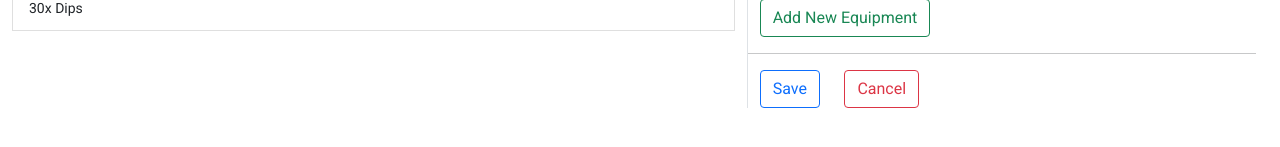
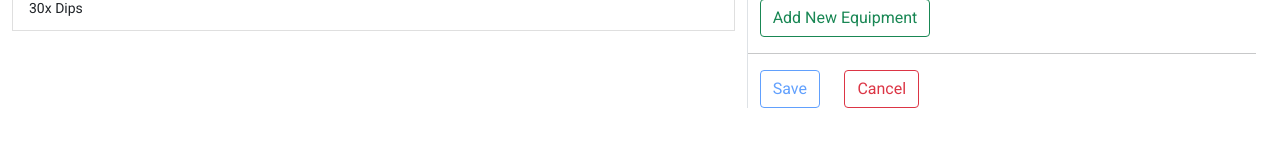
Before and after one commit to knightSarai/knights-gyms, an Angular app: page /workouts/new in a window 1280 px wide. Shown: the part 297-444 px from the top of the page. Built offline with nearby package versions, Linux system fonts and the light colour scheme.

Commit message:
Add workout form validation

```diff
--- a/src/app/workouts/workout-edit/workout-edit.component.html
+++ b/src/app/workouts/workout-edit/workout-edit.component.html
@@ -70,10 +70,14 @@
       <div class="row mt-3">
         <hr>
         <div class="col-md-2">
-          <button type="submit" class="btn btn-outline-primary">Save</button>
+          <button
+            type="submit"
+            class="btn btn-outline-primary"
+            [disabled]="!workoutForm.valid"
+          >Save</button>
         </div>
         <div class="col-md-2">
-          <button type="submit" class="btn btn-outline-danger">Cancel</button>
+          <button class="btn btn-outline-danger">Cancel</button>
        </div>
       </div>
     </div>
--- a/src/app/workouts/workout-edit/workout-edit.component.ts
+++ b/src/app/workouts/workout-edit/workout-edit.component.ts
@@ -2,7 +2,7 @@ import {Component, OnInit} from '@angular/core';
 import {WorkoutService} from "../workout.service";
 import {ActivatedRoute} from "@angular/router";
 import {Workout} from "@models/workouts.model";
-import { FormArray, FormControl,  FormControlName,  FormGroup } from '@angular/forms';
+import { FormArray, FormControl, FormGroup, Validators } from '@angular/forms';
 import { formatDate } from '@angular/common'
 import { Equipment } from '@models/equipment.model';
 
@@ -36,8 +36,11 @@ export class WorkoutEditComponent implements OnInit {
     const name = equipment ? equipment.name : '';
     const amount = equipment ? equipment.amount : 0;
     return new FormGroup({
-            'name': new FormControl(name),
-            'amount': new FormControl(amount)
+            'name': new FormControl(name, Validators.required),
+            'amount': new FormControl(amount, [
+               Validators.required,
+               Validators.pattern(/^[0-9]+[1-9]*$/)
+             ])
           })
 
   }
@@ -49,8 +52,8 @@ export class WorkoutEditComponent implements OnInit {
     }
 
     this.workoutForm = new FormGroup({
-      "name": new FormControl(this.workout.name),
-      "date": new FormControl(formatDate(this.workout.date, 'yyy-MM-dd', 'en')),
+      "name": new FormControl(this.workout.name, Validators.required),
+      "date": new FormControl(formatDate(this.workout.date, 'yyy-MM-dd', 'en'), Validators.required),
       "details": new FormControl(this.workout.details),
       equipments
     })
```
